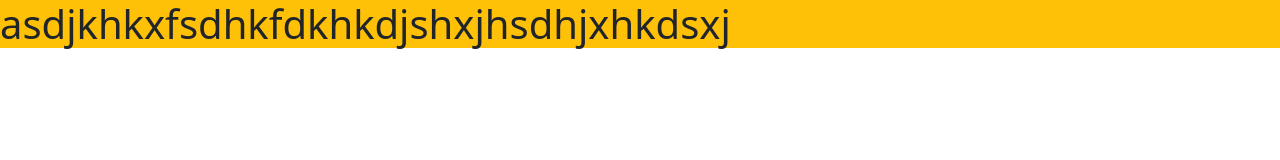
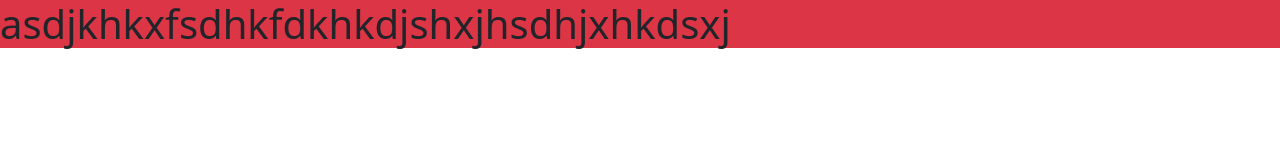
Before and after one commit to aj5757/aj, a plain HTML site: page index.html in a window 1280 px wide. Drawn offline with nearby package versions, Linux system fonts and the light colour scheme.

Commit message:
first commit

```diff
--- a/index.html
+++ b/index.html
@@ -8,7 +8,7 @@
   </head>
   <body>
 
-    <h1 class="bg-warning">asdjkhkxfsdhkfdkhkdjshxjhsdhjxhkdsxj</h1>
+    <h1 class="bg-danger">asdjkhkxfsdhkfdkhkdjshxjhsdhjxhkdsxj</h1>
 
     <script src="https://cdn.jsdelivr.net/npm/bootstrap@5.2.0-beta1/dist/js/bootstrap.bundle.min.js" ></script>
   </body>
```
